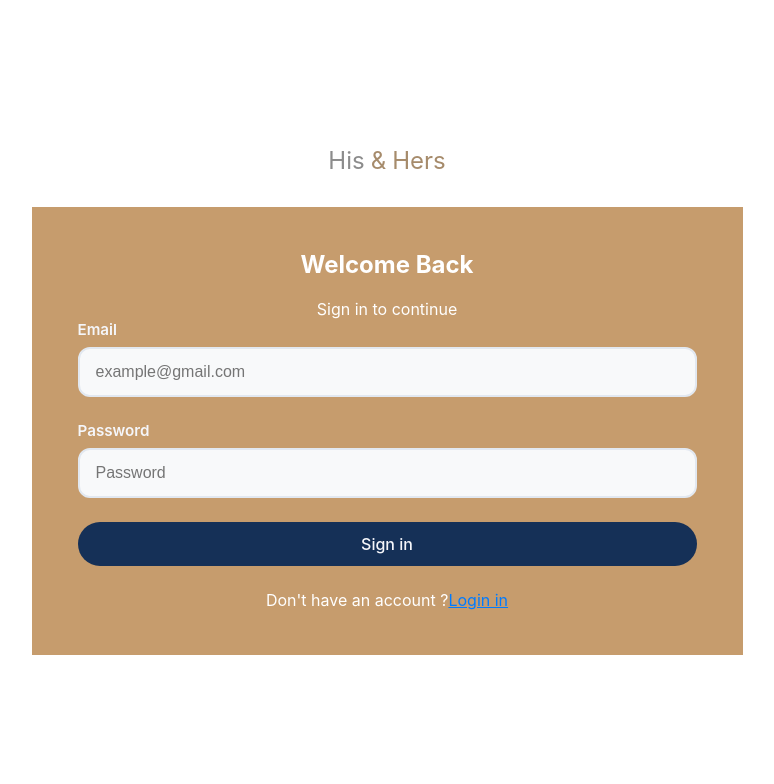
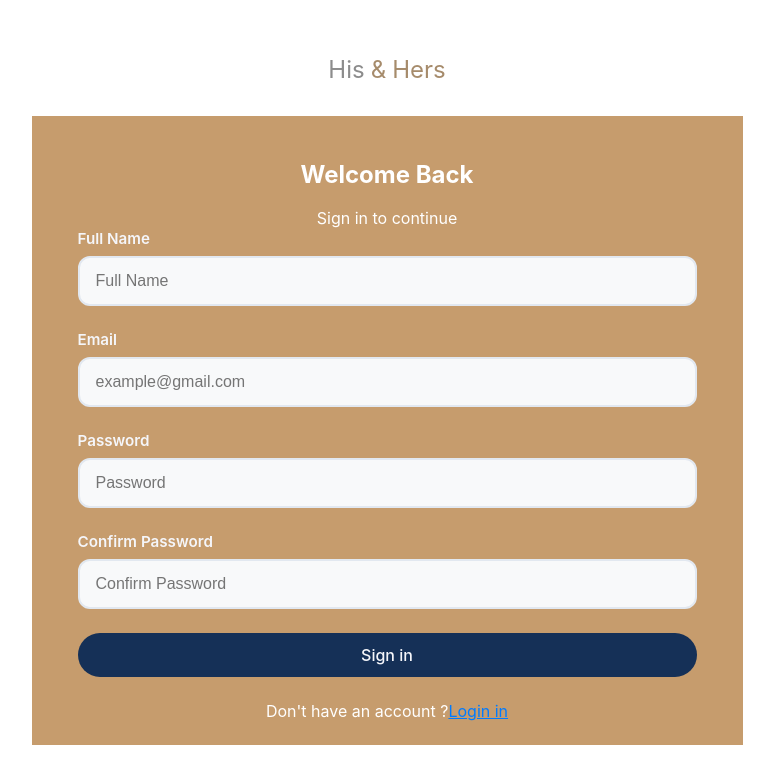
Before and after one commit to maryam-mouslimany/ecommerce, a React (Create React App) app in the folder frontend/: page /register in a window 1280 px wide. Shown: the top 784 px of the page, without its empty margins (253-1027 px from the left). Built offline with nearby package versions, Linux system fonts and the light colour scheme.

Commit message:
added fields for register

```diff
--- a/frontend/src/features/Auth/components/LoginForm/index.jsx
+++ b/frontend/src/features/Auth/components/LoginForm/index.jsx
@@ -8,10 +8,8 @@ export const LoginForm = () => {
   const navigate = useNavigate();
 
   const [formData, setFormData] = useState({
-    fullName: "",
     email: "",
     password: "",
-    confirmPassword: "",
   });
   const handleChange = (e) => {
     setFormData((prev) => ({
--- a/frontend/src/features/Auth/components/RegisterForm/index.jsx
+++ b/frontend/src/features/Auth/components/RegisterForm/index.jsx
@@ -38,6 +38,15 @@ export const RegisterForm = () => {
           <div>Sign in to continue</div>
           <form className={styles.form}>
             <InputField
+              label="Full Name"
+              type="name"
+              name="fullName"
+              placeholder="Full Name"
+              value={formData.fullName}
+              onChange={handleChange}
+              required
+            />
+            <InputField
               label="Email"
               type="email"
               name="email"
@@ -55,12 +64,21 @@ export const RegisterForm = () => {
               onChange={handleChange}
               required
             />
+            <InputField
+              label="Confirm Password"
+              type="password"
+              name="confirmPassword"
+              placeholder="Confirm Password"
+              value={formData.confirmPassword}
+              onChange={handleChange}
+              required
+            />
             <Button variant="primary" label="Sign in" />
           </form>
           <div className={styles.link}>
             Don't have an account ?
             <button
-              type="button" // This is important: ensures it's not a submit button
+              type="button"
               onClick={handleSignUpClick}
               className={styles.linkButton}
             >
```
